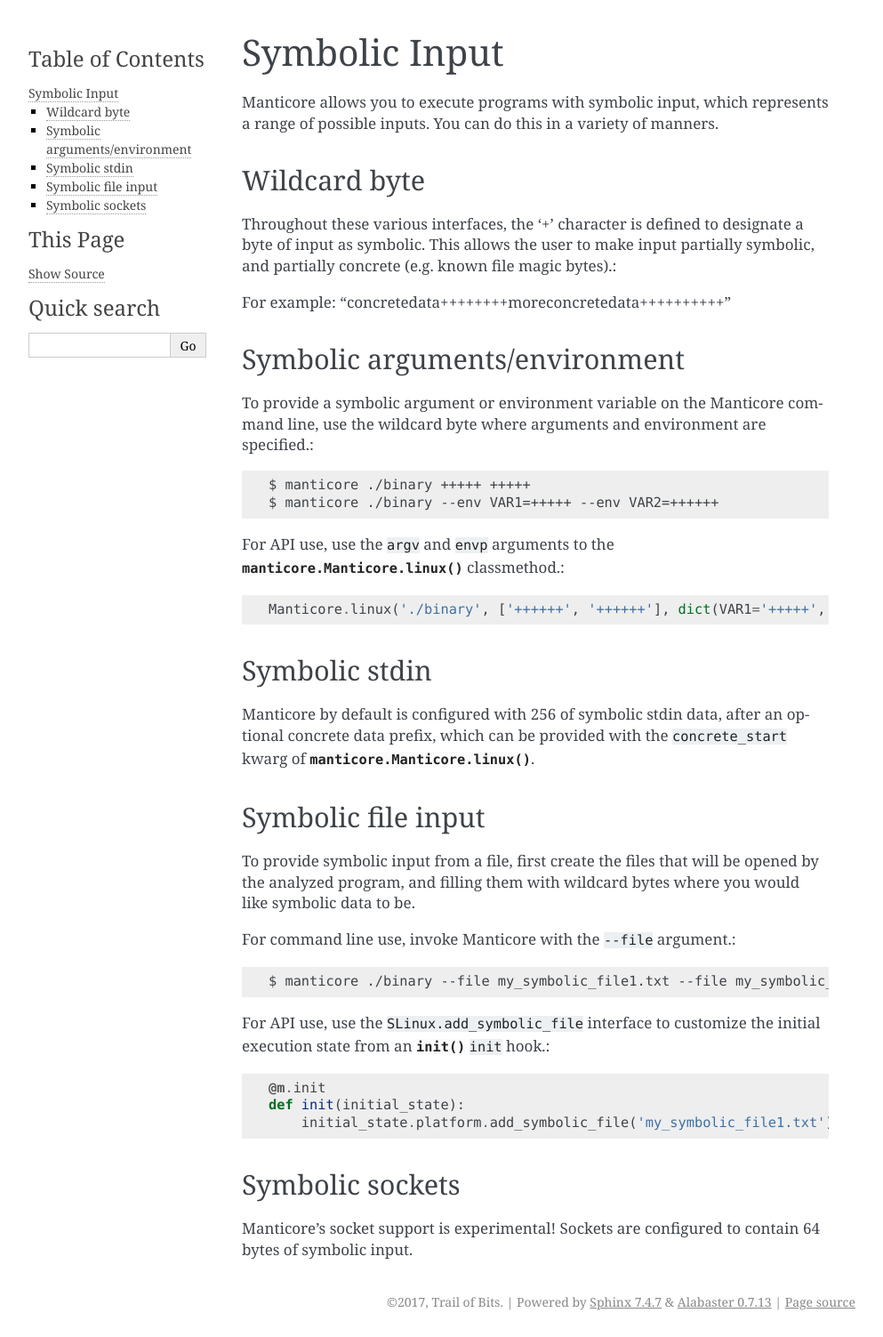
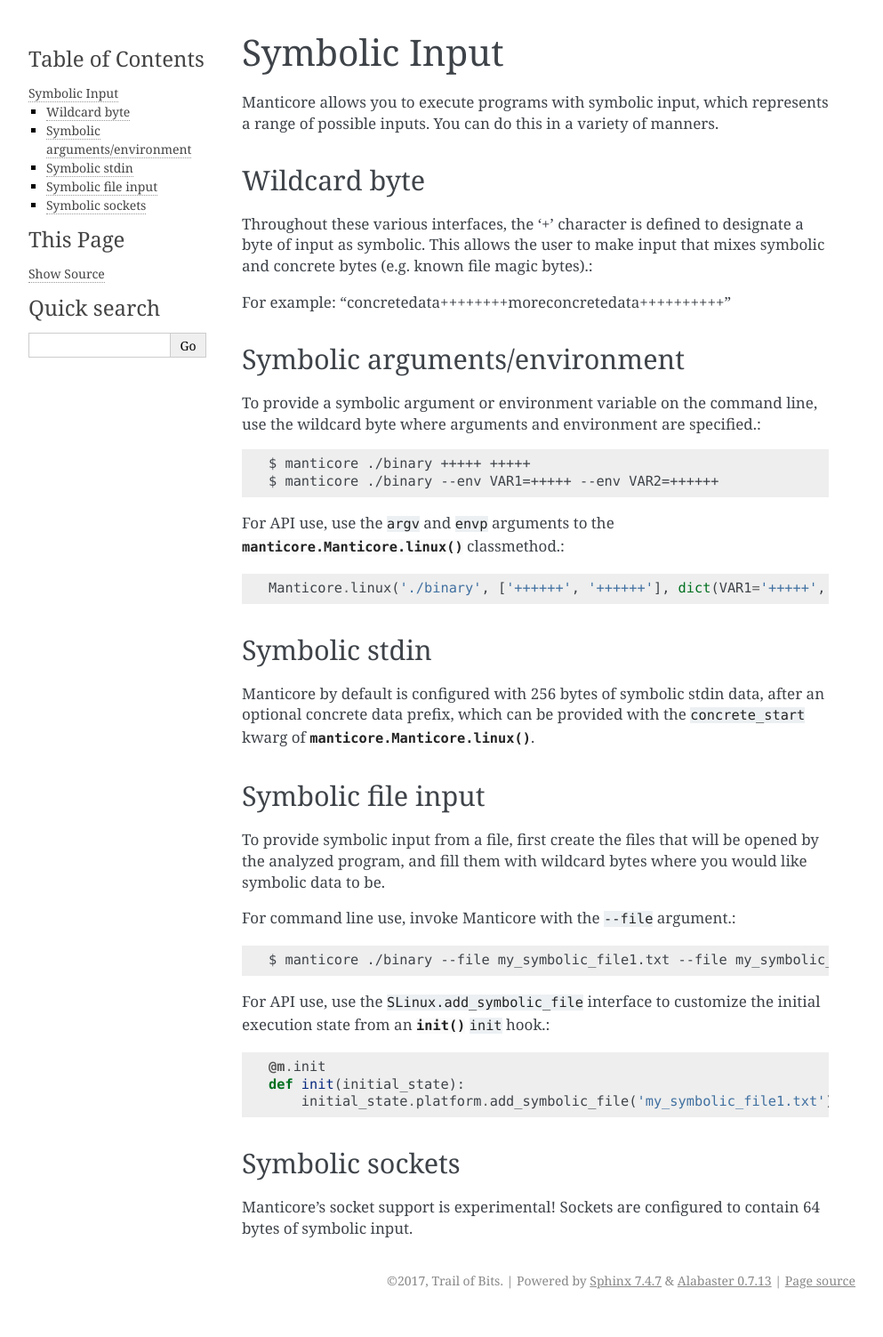
Before and after one commit to trailofbits/manticore, a Sphinx documentation site: the page built from docs/syminput.rst, in a window 1280 px wide. Shown: the whole page at 89% size, without its empty margins (148-1141 px from the left). Built offline with Sphinx 7.4.7, drawn with Linux system fonts in a browser that asks for light colours; after the commit the page ends 1479 px from its top, so only the background shows below that.

Commit message:
Improve language

```diff
--- a/docs/syminput.rst
+++ b/docs/syminput.rst
@@ -8,15 +8,15 @@
 -------------
 
 Throughout these various interfaces, the '+' character is defined to designate a byte
-of input as symbolic. This allows the user to make input partially symbolic, and partially
-concrete (e.g. known file magic bytes).::
+of input as symbolic. This allows the user to make input that mixes symbolic and concrete
+bytes (e.g. known file magic bytes).::
 
 For example: "concretedata++++++++moreconcretedata++++++++++"
 
 Symbolic arguments/environment
 ------------------------------
 
-To provide a symbolic argument or environment variable on the Manticore command line,
+To provide a symbolic argument or environment variable on the command line,
 use the wildcard byte where arguments and environment are specified.::
 
     $ manticore ./binary +++++ +++++
@@ -29,7 +29,7 @@
 Symbolic stdin
 --------------
 
-Manticore by default is configured with 256 of symbolic stdin data, after an optional
+Manticore by default is configured with 256 bytes of symbolic stdin data, after an optional
 concrete data prefix, which can be provided with the ``concrete_start`` kwarg of
 :meth:`manticore.Manticore.linux`.
 
@@ -37,7 +37,7 @@
 -------------------
 
 To provide symbolic input from a file, first create the files that will be opened by the
-analyzed program, and filling them with wildcard bytes where you would like symbolic data
+analyzed program, and fill them with wildcard bytes where you would like symbolic data
 to be.
 
 For command line use, invoke Manticore with the ``--file`` argument.::
```
